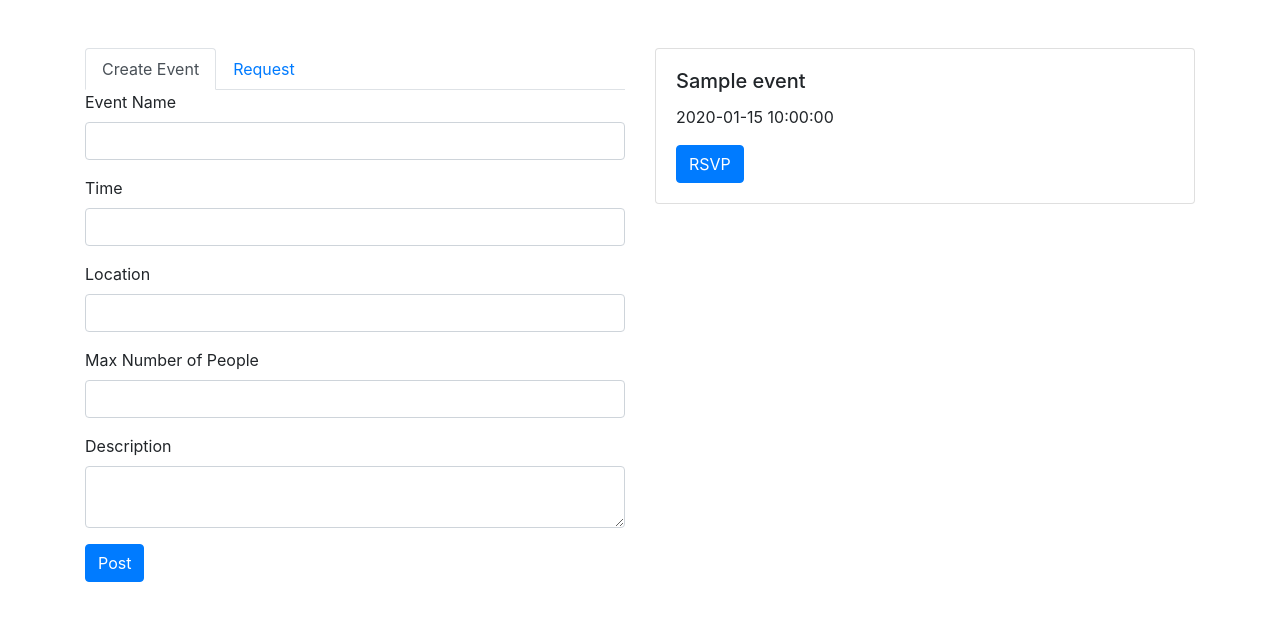
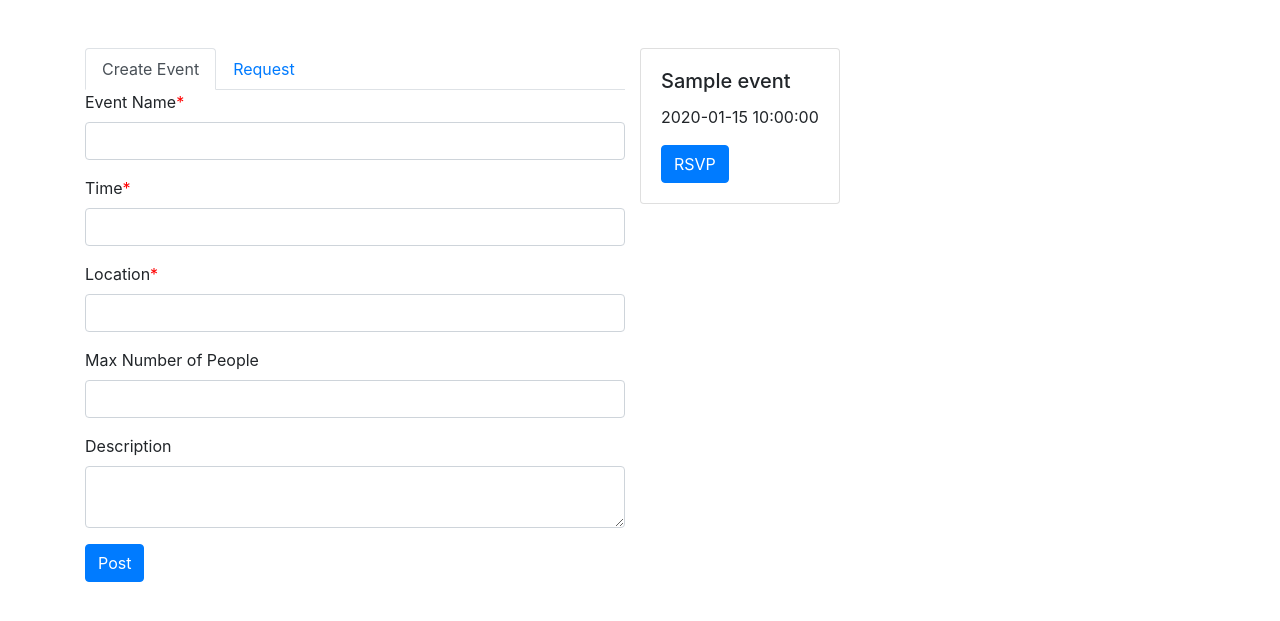
Before and after one commit to Nyquixt/ReSpecVP, a Flask app: template templates/dashboard.html in a window 1280 px wide. Shown: the part 76-697 px from the top of the page. Run offline with Flask 2, Linux system fonts and the light colour scheme; the template is opened without the code that fills it: most values are stand-ins (such as "Sample title", 1, 10 or a date in 2020); some libraries are stand-ins or nearby versions.

Commit message:
required

```diff
--- a/templates/dashboard.html
+++ b/templates/dashboard.html
@@ -19,15 +19,15 @@
                     aria-labelledby="create-event-tab">
                     <form method="POST" action="" role="form">
                         <div class="form-group">
-                            <label for="eventName">Event Name</label>
+                            <label for="eventName">Event Name</label><span style="color: red;">*</span>
                             <input type="text" class="form-control" id="eventName" aria-describedby="eventName" required>
                         </div>
                         <div class="form-group">
-                            <label for="eventTime">Time</label>
+                            <label for="eventTime">Time</label><span style="color: red;">*</span>
                             <input type="text" class="form-control" id="eventTime" aria-describedby="eventTime" required>
                         </div>
                         <div class="form-group">
-                            <label for="eventLocation">Location</label>
+                            <label for="eventLocation">Location</label><span style="color: red;">*</span>
                             <input type="text" class="form-control" id="eventLocation" aria-describedby="eventLocation" required>
                         </div>
                         <div class="form-group">
@@ -44,16 +44,16 @@
                 <div class="tab-pane fade" id="request" role="tabpanel" aria-labelledby="profile-tab">
                     <form method="POST" action="" role="form">
                         <div class="form-group">
-                            <label for="requestTitle">Request Name</label>
+                            <label for="requestTitle">Request Name</label><span style="color: red;">*</span>
                             <input type="text" class="form-control" id="requestTitle" aria-describedby="requestTitle" required>
                         </div>
                         <div class="form-group">
-                            <label for="requestTime">Time</label>
+                            <label for="requestTime">Time</label><span style="color: red;">*</span>
                             <input type="text" class="form-control" id="requestTime" aria-describedby="requestTime" required>
                         </div>
                         <div class="form-group">
                             <label for="requestDesc">Description</label>
-                            <textarea type="text" class="form-control" id="requestDesc" aria-describedby="requestDesc" required></textarea>
+                            <textarea type="text" class="form-control" id="requestDesc" aria-describedby="requestDesc"></textarea>
                         </div>
                         <button type="submit" class="btn btn-primary">Request</button>
                     </form>
@@ -62,11 +62,12 @@
         </div>
         <div class="col-lg-6">
             {% for event in events %}
-            <div class="">
+            <div class="row">
                 <div class="card">
                     <div class="card-body">
                         <h5 class="card-title">{{ event.name }}</h5>
                         <p class="card-text">{{ event.date }}</p>
+                        <p class="card-text"></p>
                         <a href="" class="btn btn-primary">RSVP</a>
                     </div>
                 </div>
```
